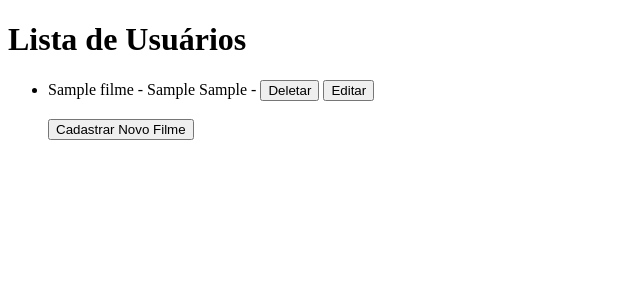
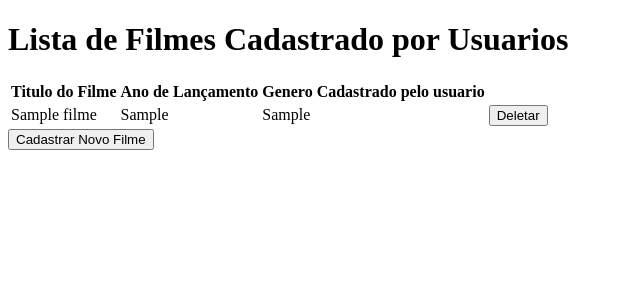
Before and after one commit to Biel3234/wsBackend-Fabrica25.1, a Django app: page /home/listar_filme/ in a window 1280 px wide. Shown: the top 300 px of the page, without its empty margins (0-640 px from the left). Run offline with Django 5.2, Linux system fonts and the light colour scheme; tables that the repository leaves empty hold one stand-in row (values such as "Sample post").

Commit message:
✨ feat implementado a funçao de consumir a API que pesquisa o filme

```diff
--- a/app_avalia_filmes/forms.py
+++ b/app_avalia_filmes/forms.py
@@ -21,17 +21,13 @@ class FilmeForm(forms.ModelForm):
     class Meta:
         model = Filmes
 
-        fields=['titulo', 'genero', 'ano', 'usuario']
+        fields=['titulo', 'usuario']
 
         label={
             'titulo': 'Titulo do Filme',
-            'genero': 'Genero do Filme',
-            'ano': 'Ano de lançamento',
             'usuario': 'Usuario',
         }
         widgets={
             'titulo': forms.TextInput(attrs={'class': 'form-control'}),
-            'genero': forms.TextInput(attrs={'class': 'form-control'}),
-            'ano': forms.NumberInput(attrs={'class': 'form-control'}),
             'usuario': forms.TextInput(attrs={'class': 'form-control'}),
         }
--- a/app_avalia_filmes/templates/lista_filmes.html
+++ b/app_avalia_filmes/templates/lista_filmes.html
@@ -6,22 +6,29 @@
     <title>Lista de Usuarios</title>
 </head>
 <body>
-    <h1>Lista de Usuários</h1>
+    <h1>Lista de Filmes Cadastrado por Usuarios</h1>
     <table>
-    <ul>
+        <tr>
+            <th>Titulo do Filme</th>
+            <th>Ano de Lançamento</th>
+            <th>Genero</th>
+            <th>Cadastrado pelo usuario</th>
+            <th></th>
+
+        </tr>
+        <tr>
         {% for filme in filmes %}
-            <li>{{ filme.titulo }} - {{ filme.genero }} {{ filme.ano }} - {{ filme.usuario.nome_usuario }}
-                <a href="{% url 'avaliador:deletar_filme' filme.pk %}"><button>Deletar</button></a>
-                <a href="{% url 'avaliador:atualizar_filme' filme.pk %}"><button>Editar</button></a>
-            </li>
-            <br>
+            <td>{{ filme.titulo }}</td>
+            <td>{{ filme.ano }}</td>
+            <td>{{ filme.genero }}</td>
+            <td>{{ filme.usuario.nome_usuario }}
+
+            <td><a href="{% url 'avaliador:deletar_filme' filme.pk %}"><button>Deletar</button></a></td>
+        </tr>
         {% empty %}
-        <li>Nenhum usuário cadastrado.
-        <a href="{% url 'avaliador:criar_filme' %}"><button>Cadastrar Novo Filme</button></a>
-        </li>
+        <li>Nenhum usuário cadastrado. </li>
         {% endfor %}
-        <a href="{% url 'avaliador:criar_filme' %}"><button>Cadastrar Novo Filme</button></a>
-    </ul>
     </table>
+    <a href="{% url 'avaliador:criar_filme' %}"><button>Cadastrar Novo Filme</button></a>
 </body>
 </html>
--- a/app_avalia_filmes/templates/sucesso_cria_usuario.html
+++ b/app_avalia_filmes/templates/sucesso_cria_usuario.html
@@ -3,7 +3,7 @@
 <head>
     <meta charset="UTF-8">
     <meta name="viewport" content="width=device-width, initial-scale=1.0">
-    <title>Document</title>
+    <title>Sucesso</title>
 </head>
 <body>
     <h1>Usuario cadastrado com sucesso!!!</h1>
--- a/app_avalia_filmes/urls.py
+++ b/app_avalia_filmes/urls.py
@@ -11,7 +11,6 @@ urlpatterns = [
     path('atualizar/<int:pk>', AtualizarUsuario.as_view(), name='atualizar'),
 
     path('criar_filme/', CriaFilme.as_view() , name='criar_filme'),
-    # path('sucesso/', usuario_sucesso, name='sucesso'),
     path('listar_filme/', ListarFilmes.as_view(), name='listar_filme'),
     path('deletar_filme/<int:pk>', DeletaFilmes.as_view(), name='deletar_filme'),
     path('atualizar_filme/<int:pk>', AtualizarFilmes.as_view(), name='atualizar_filme'),
--- a/app_avalia_filmes/views.py
+++ b/app_avalia_filmes/views.py
@@ -17,8 +17,20 @@ def usuario_sucesso(request):
 def deletar_sucesso(request):
     return render(request, 'sucesso_deleta_usuario.html')
 
-# CRUD para usuarios
+def buscador(titulo):
+    url = f"http://www.omdbapi.com/?apikey=89efe44c&t={titulo}"
+    buscar = requests.get(url)
+    dados = buscar.json()
 
+    if dados.get('Response') == 'True':
+        return {
+            "titulo": dados.get("Title"),
+            "genero": dados.get("Genre"),
+            "ano": dados.get("Year")
+        }
+
+
+# CRUD para Usuarios.
 
 class CriaUsuario(CreateView):
     model = Usuario
@@ -57,10 +69,24 @@ class AtualizarUsuario(UpdateView):
 class CriaFilme(CreateView):
     model = Filmes
 
+
     form_class = FilmeForm
     template_name = 'cria_filmes.html'
     context_object_name = 'CriaFilme'
-    success_url = reverse_lazy('avaliador:sucesso')
+    success_url = reverse_lazy('avaliador:listar_filme')
+
+    def buscar_filmes(self, form):
+        titulo = form.cleaned_data['titulo']
+        dados_filme = buscador(titulo)
+        if dados_filme:
+            form.instance.titulo = dados_filme['titulo']
+            form.instance.genero = dados_filme["genero"]
+            form.instance.ano = dados_filme["ano"]
+    def form_valid(self, form):
+        self.buscar_filmes(form)
+
+        if form.is_valid():
+            return super().form_valid(form)
 
 
 class ListarFilmes(ListView):
@@ -83,7 +109,3 @@ class AtualizarFilmes(UpdateView):
     context_object_name = 'filmes'
     template_name = 'atualizar_filmes.html'
     success_url = reverse_lazy('avaliador:listar_filme')
-
-class BuscarFilmes(View):
-    def buscador(request):
-        buscar = requests.get("http://www.omdbapi.com/?apikey=[yourkey]&")
```
Also changed, not shown: projeto_avalia_filmes/urls.py (line endings or trailing spaces).
